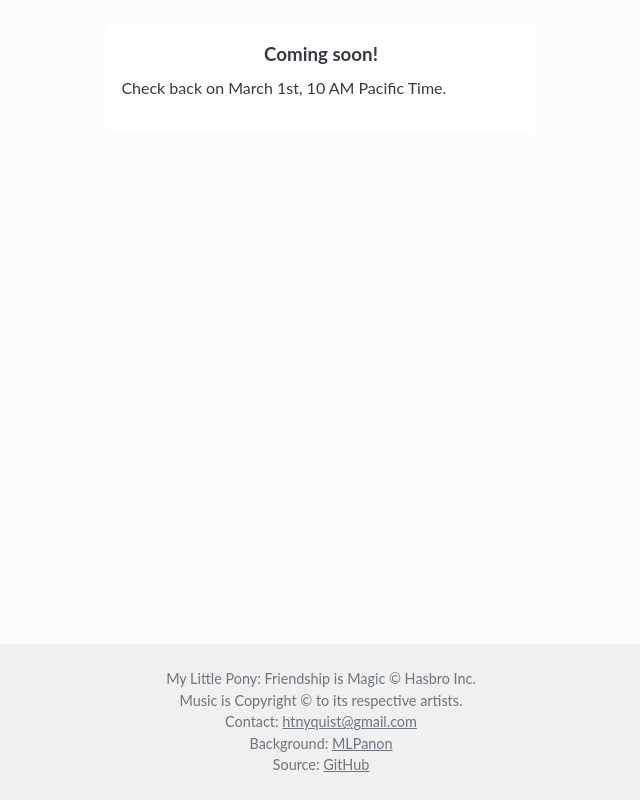
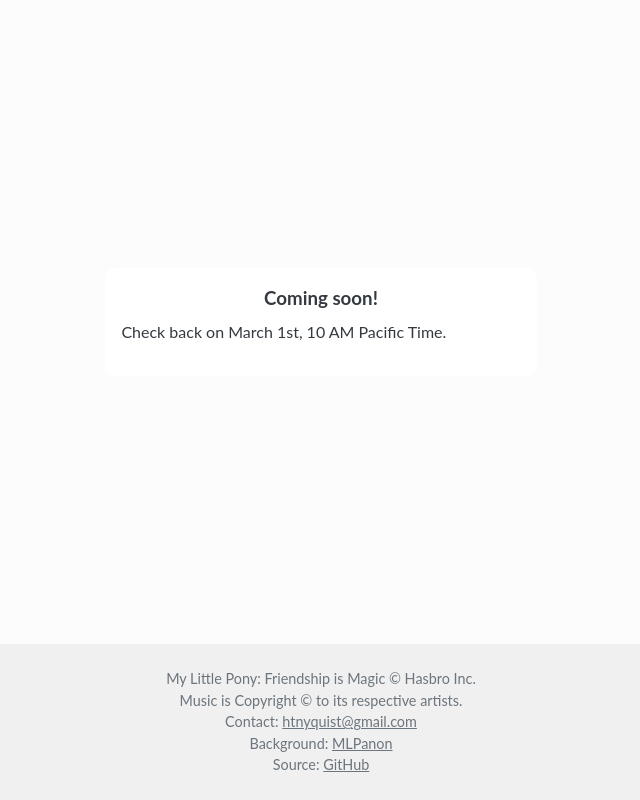
Before and after one commit to htnyquist/ponemusic.net, a website built with webpack: page src/soon.html in a window 1280 px wide. Shown: the whole page, without its empty margins (319-959 px from the left). Built offline with nearby package versions, Linux system fonts and the light colour scheme; some packages are replaced by stand-ins of ours; files whose address does not match are found by name.

Commit message:
Browser compatiblity for full-height flex on the Soon page

```diff
--- a/src/css/common/_content.scss
+++ b/src/css/common/_content.scss
@@ -3,6 +3,7 @@
   @extend .no-gutters;
   @extend .justify-content-center;
   @extend .px-4;
+  flex-grow: 1;
 }
 
 .content-box {
@@ -23,8 +24,13 @@
   @extend .col;
 }
 
-.full-height {
-  height: 100%;
+.display-flex {
+  display: flex;
+}
+
+// IE11 wants any height on the parent of a flex-grow, or it gets ignored
+.ie11-zero-height-hack {
+  height: 0;
 }
 
 #bg {
--- a/src/soon.html
+++ b/src/soon.html
@@ -1,9 +1,9 @@
 <!doctype html>
 <html lang="en">
 <head><include src="components/head.html"></include></head>
-<body>
-<div id="bg">
-    <div class="box-container full-height">
+<body class="ie11-zero-height-hack">
+<div id="bg" class="display-flex">
+    <div class="box-container">
         <div class="main-box align-self-center">
             <h3>Coming soon!</h3>
             <p>
```
